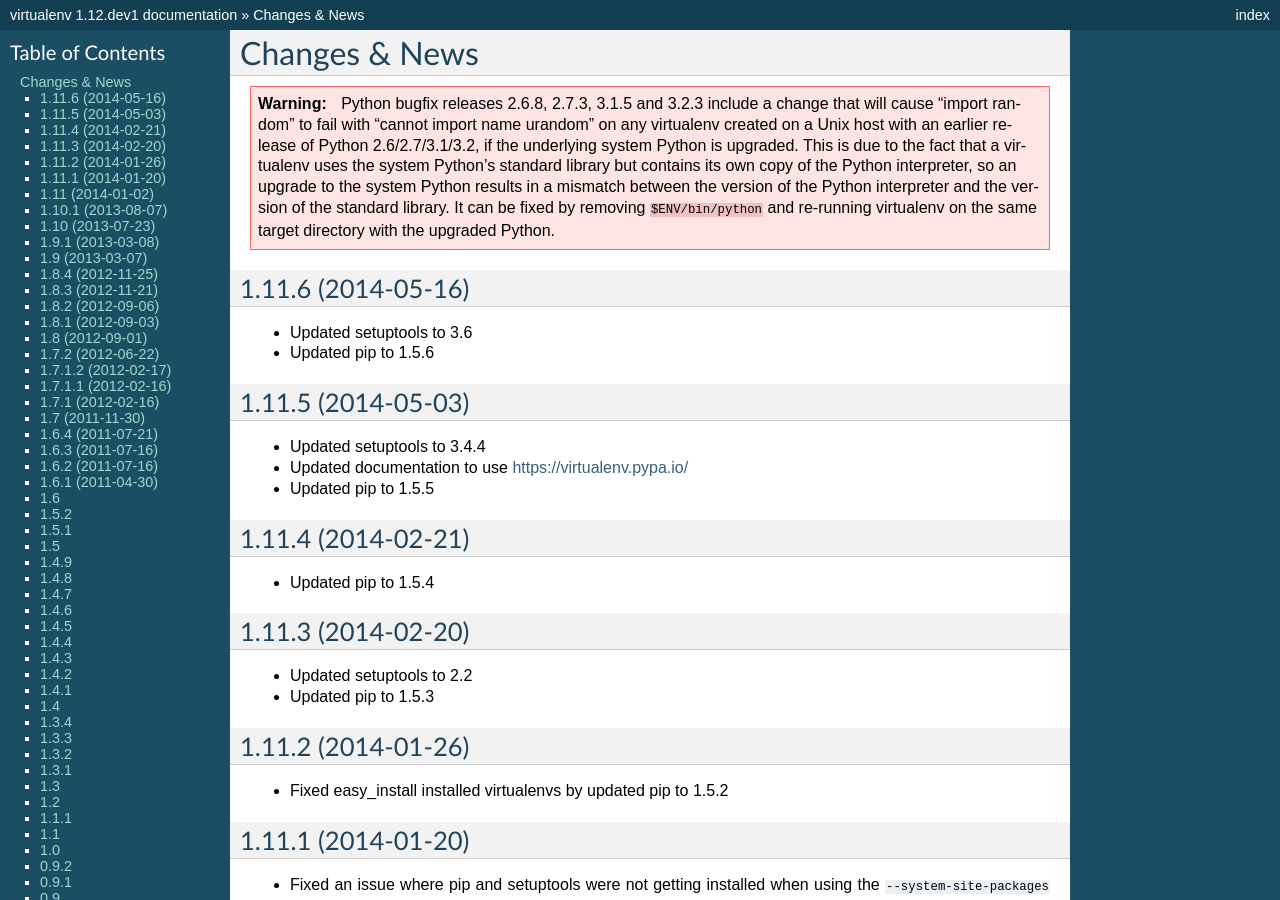
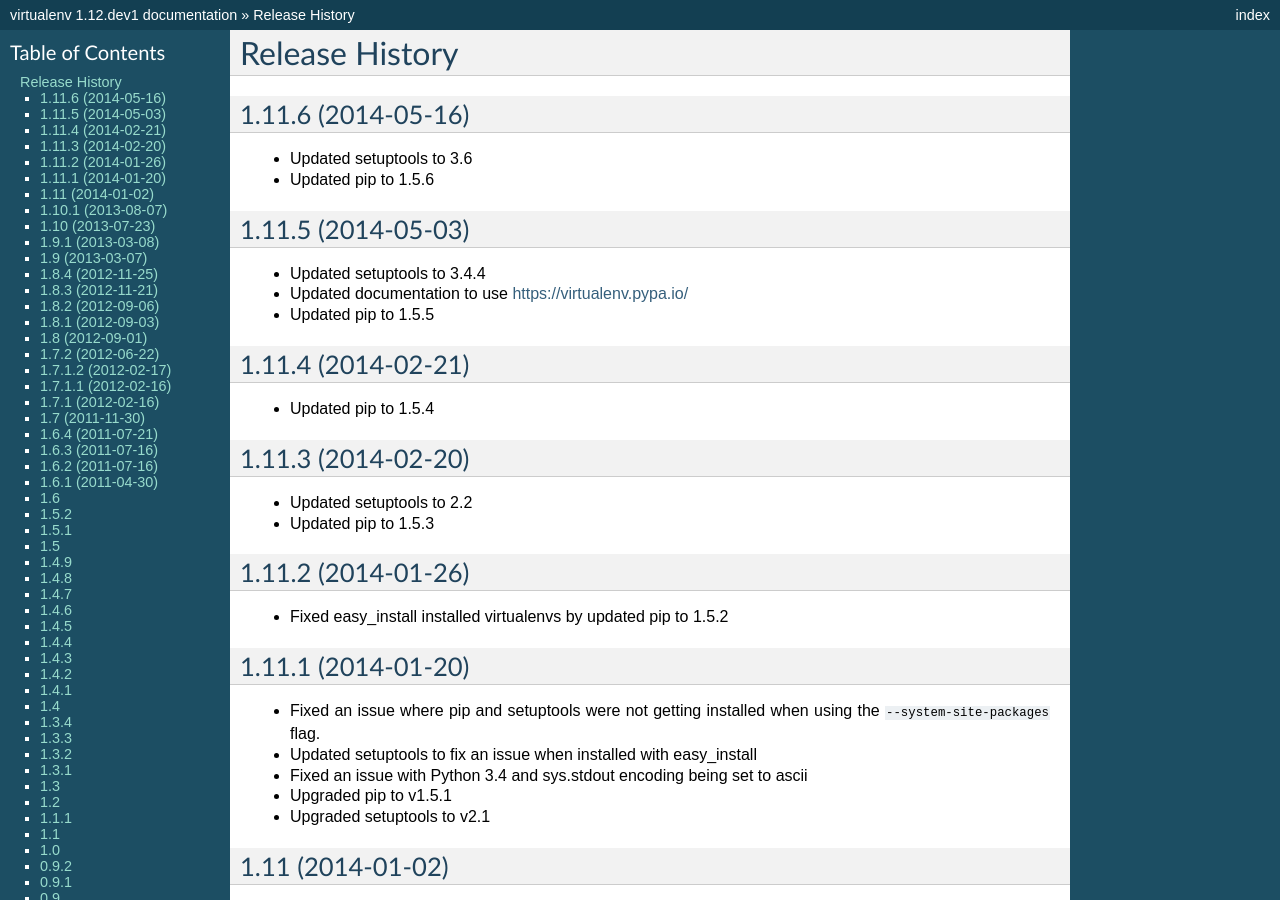
Before and after one commit to pypa/virtualenv, a Sphinx documentation site: the page built from docs/changes.rst, in a window 1280 px wide and 900 px high. Built offline with Sphinx 7.4.7, drawn with Linux system fonts in a browser that asks for light colours; some of the changed text lies outside the part shown.

Commit message:
Move news to index.rst

```diff
--- a/docs/changes.rst
+++ b/docs/changes.rst
@@ -1,19 +1,5 @@
-Changes & News
---------------
-
-.. warning::
-
-   Python bugfix releases 2.6.8, 2.7.3, 3.1.5 and 3.2.3 include a change that
-   will cause "import random" to fail with "cannot import name urandom" on any
-   virtualenv created on a Unix host with an earlier release of Python
-   2.6/2.7/3.1/3.2, if the underlying system Python is upgraded. This is due to
-   the fact that a virtualenv uses the system Python's standard library but
-   contains its own copy of the Python interpreter, so an upgrade to the system
-   Python results in a mismatch between the version of the Python interpreter
-   and the version of the standard library. It can be fixed by removing
-   ``$ENV/bin/python`` and re-running virtualenv on the same target directory
-   with the upgraded Python.
-
+Release History
+===============
 
 1.11.6 (2014-05-16)
 ~~~~~~~~~~~~~~~~~~~
```
